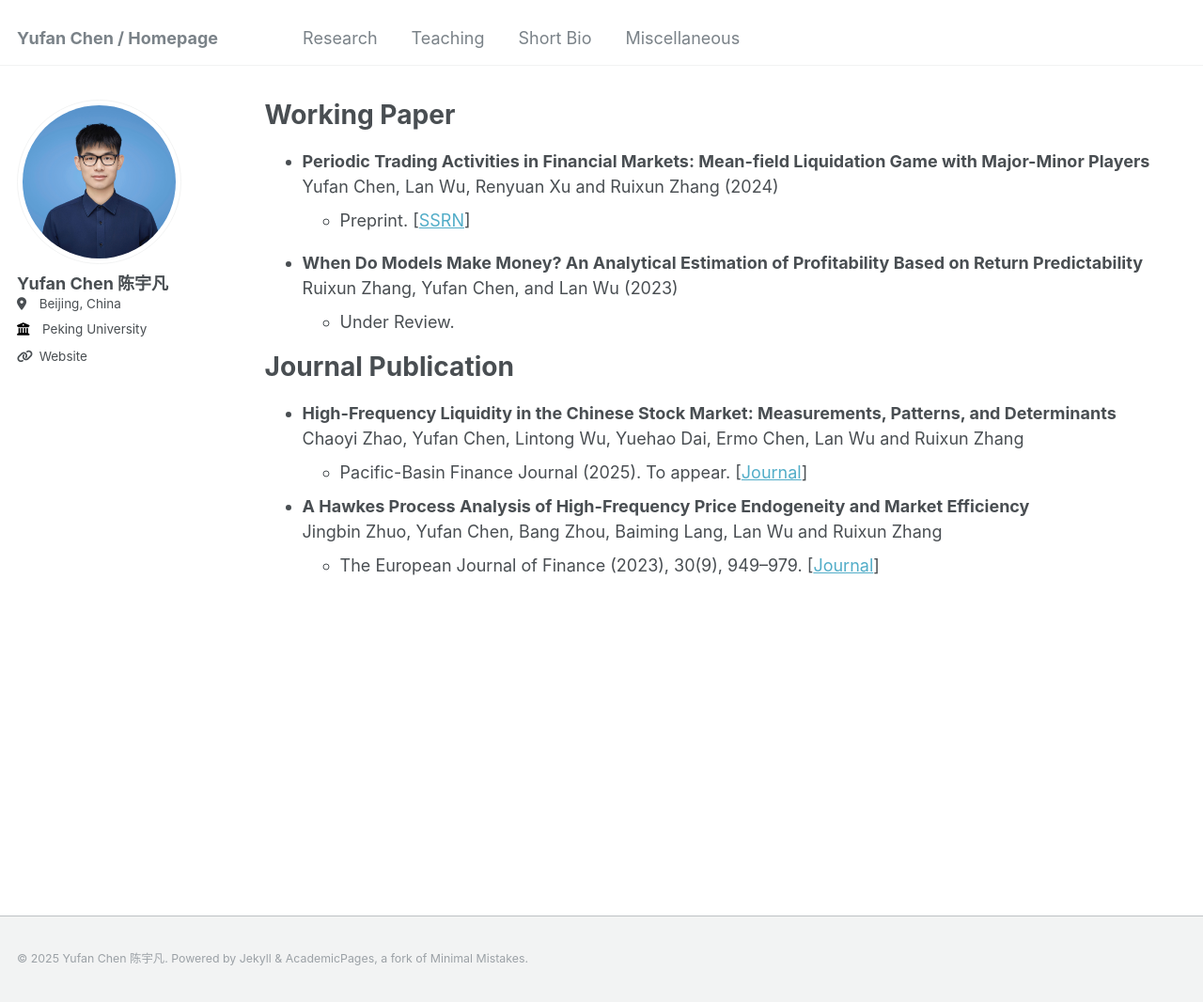
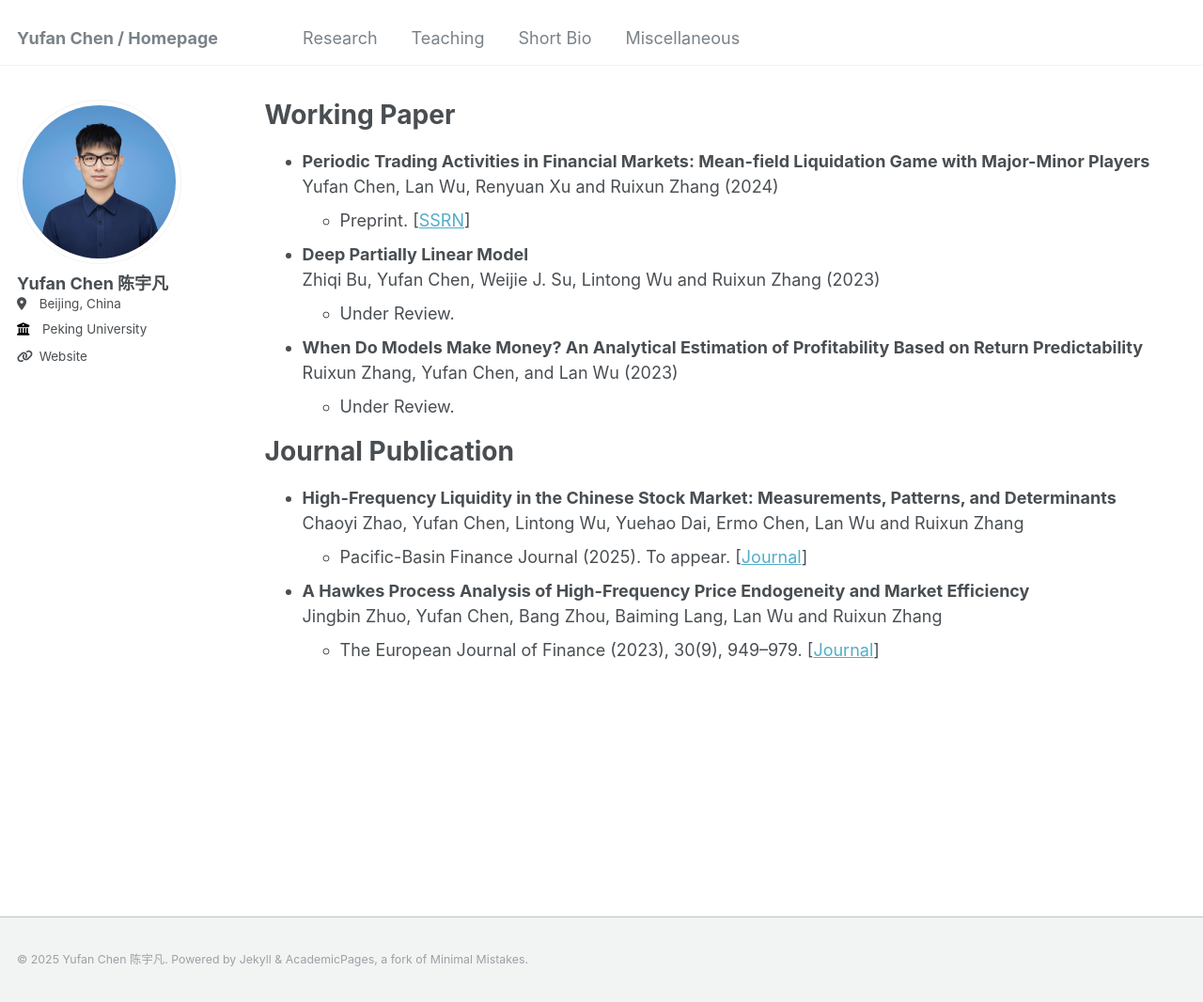
Before and after one commit to YuwanIvan/yuwanivan.github.io, a Jekyll site: the page built from _pages/research.md, in a window 1280 px wide and 1066 px high. Shown: the whole window at 94% size. Built offline with Jekyll 4.4.1, drawn with Linux system fonts in a browser that asks for light colours.

Commit message:
Update research.md

```diff
--- a/_pages/research.md
+++ b/_pages/research.md
@@ -12,8 +12,8 @@ Working Paper
 * **Periodic Trading Activities in Financial Markets: Mean-field Liquidation Game with Major-Minor Players** <br> Yufan Chen, Lan Wu, Renyuan Xu and Ruixun Zhang (2024)
   * Preprint. [[SSRN](https://papers.ssrn.com/sol3/papers.cfm?abstract_id=4929201)]
 
-<!-- * **Deep Partially Linear Model** <br> Zhiqi Bu, Yufan Chen, Weijie J. Su, Lintong Wu and Ruixun Zhang (2023)
-  * Under Review.  -->
+* **Deep Partially Linear Model** <br> Zhiqi Bu, Yufan Chen, Weijie J. Su, Lintong Wu and Ruixun Zhang (2023)
+  * Under Review.
 
 * **When Do Models Make Money? An Analytical Estimation of Profitability Based on Return Predictability** <br> Ruixun Zhang, Yufan Chen, and Lan Wu (2023)
   * Under Review.
```
